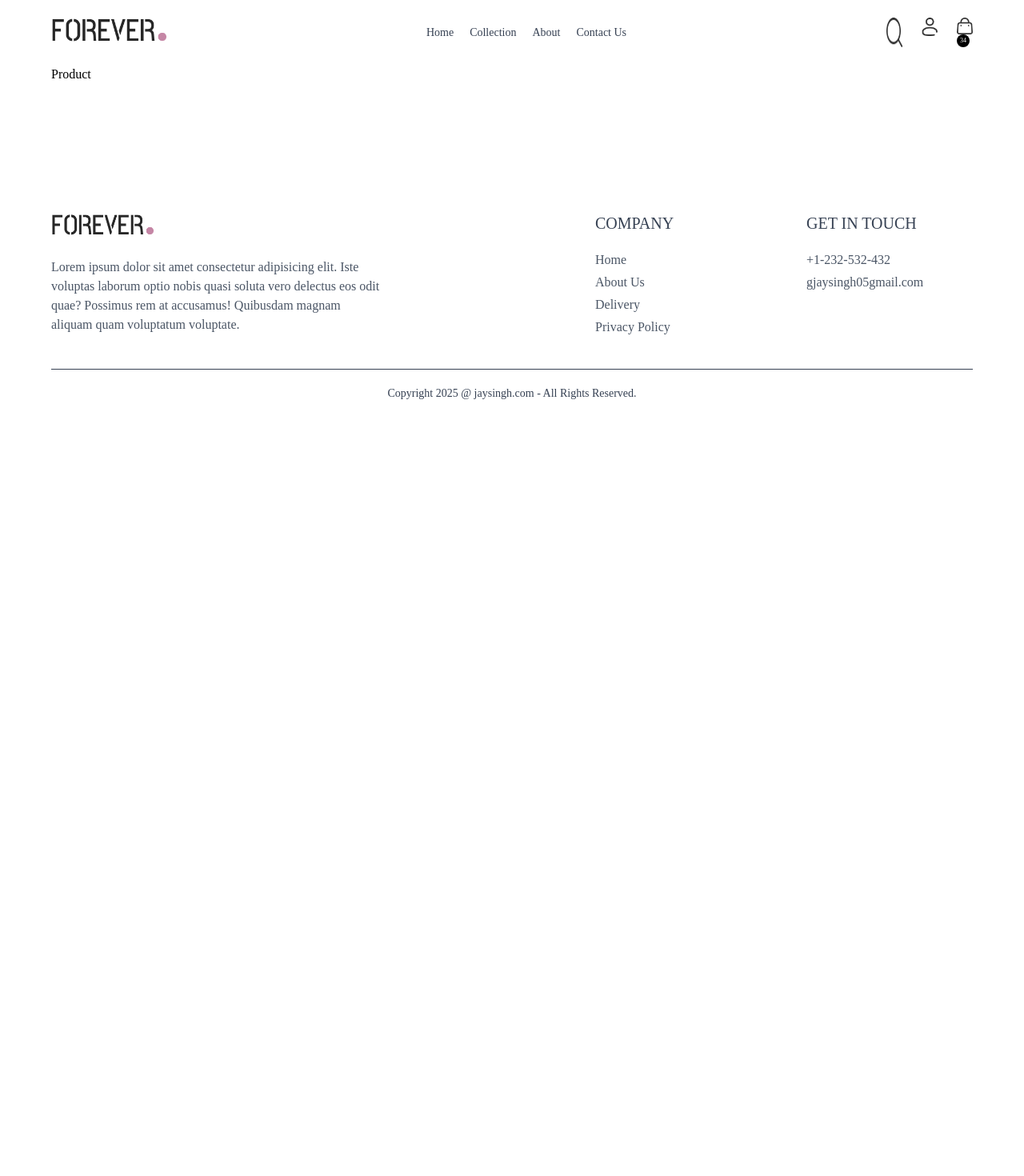
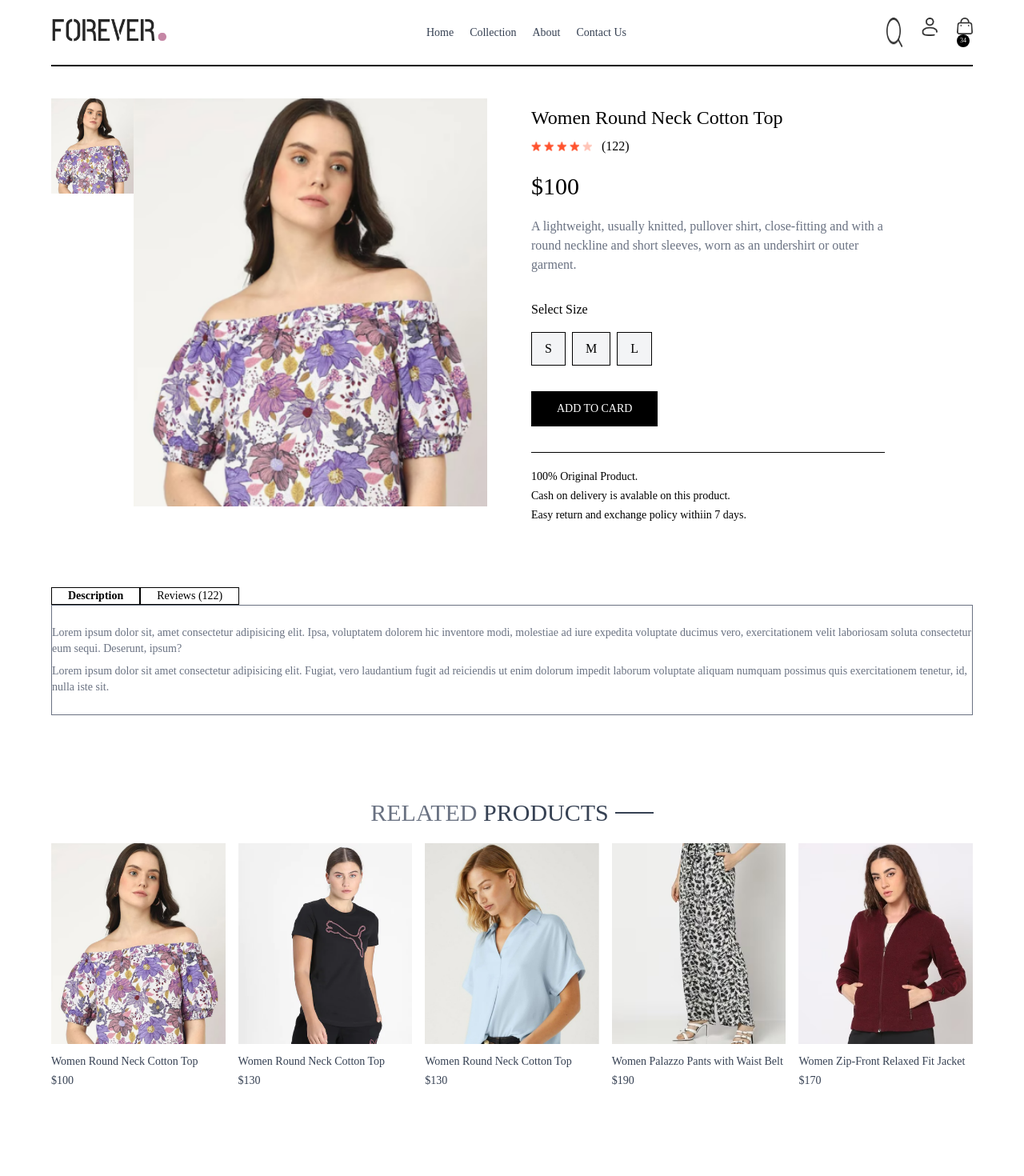
Before and after one commit to Jaysinghgautam/E-ComerceWebsite, a React (Vite) app in the folder Frontend/: page /product/aaaaa in a window 1280 px wide. Shown: the top 1470 px of the page at 80% size. Before the commit the page ends 800 px from the top, so only its background shows below. Built offline with nearby package versions, Linux system fonts and the light colour scheme.

Commit message:
add product page

```diff
--- /dev/null
+++ b/Frontend/src/components/RelatedProducts.jsx
@@ -0,0 +1,51 @@
+ import React, { useContext, useState, useEffect } from "react";
+import { ShopContext } from "../context/ShopContext";
+import Title from "./Title";
+import ProductItem from "./ProductItem";
+
+function RelatedProducts({ category, subcategory }) {
+  const { products } = useContext(ShopContext);
+  const [related, setRelated] = useState([]);
+
+  useEffect(() => {
+    if (products.length > 0) {
+      let productsCopy = products.slice();
+
+      // ✅ filter by category & subcategory
+      productsCopy = productsCopy.filter((item) => item.category === category);
+      productsCopy = productsCopy.filter(
+        (item) => item.subcategory === subcategory
+      );
+
+      // ✅ set state (limit to 5 if you want)
+      setRelated(productsCopy.slice(0, 5));
+    }
+  }, [products, category, subcategory]); // include category & subcategory in deps
+
+  return (
+    <div className="my-24">
+      <div className="text-center text-3xl py-2">
+        <Title text1="RELATED" text2="PRODUCTS" />
+      </div>
+      <div className="grid grid-cols-2 sm:grid-cols-4 lg:grid-cols-5 gap-4 gap-y-2">
+        {related.length > 0 ? (
+          related.map((item) => (
+            <ProductItem
+              key={item._id}
+              id={item._id}
+              name={item.name}
+              price={item.price}
+              image={item.image}
+            />
+          ))
+        ) : (
+          <p className="col-span-full text-center text-gray-500">
+            No related products found.
+          </p>
+        )}
+      </div>
+    </div>
+  );
+}
+
+export default RelatedProducts;
--- a/Frontend/src/index.css
+++ b/Frontend/src/index.css
@@ -13,6 +13,10 @@
    font-family: Outfit;
 }
 
+::-webkit-scrollbar {
+   display: none;
+}
+
 @media(max-width:640px) {
    a.active{
       background-color: black;
--- a/Frontend/src/pages/Collection.jsx
+++ b/Frontend/src/pages/Collection.jsx
@@ -5,7 +5,7 @@ import Title from "../components/Title";
 import ProductItem from "../components/ProductItem";
 
 function Collection() {
-  const { products } = useContext(ShopContext);
+  const { products,search,showSearch } = useContext(ShopContext);
   const [showFilter, setShowFilter] = useState(false);
   const [filterProducts, setFilterProducts] = useState([]);
   const [category, setCategory] = useState([]);
@@ -29,6 +29,10 @@ function Collection() {
 
   const applyFilter = () => {
     let productsCopy = [...products];
+
+    if(showSearch && search) {
+      productsCopy = productsCopy.filter((item)=> item.name.toLowerCase().includes(search.toLowerCase()));
+    }
 
     // ✅ filter by category
     if (category.length > 0) {
@@ -71,7 +75,7 @@ useEffect(() => {
   // Run filter whenever category/subCategory changes
   useEffect(() => {
     applyFilter();
-  }, [category, subCategory, products]);
+  }, [category, subCategory, products,search,showSearch]);
 
   // ✅ initialize products on first render
   // useEffect(() => {
--- a/Frontend/src/pages/Product.jsx
+++ b/Frontend/src/pages/Product.jsx
@@ -1,12 +1,130 @@
-import React from 'react'
+import React, { useState, useContext, useEffect } from "react";
+import { useParams } from "react-router-dom";
+import { ShopContext } from "../context/ShopContext";
+import assets from "../assets/assets";
+import RelatedProducts from "../components/RelatedProducts";
 
 function Product() {
-  return (
-    <div>Product
+  const { productId } = useParams();
+  // console.log(productId);
+  const { products, currency } = useContext(ShopContext);
+  const [productData, setProductData] = useState(false);
+  const [image, setImage] = useState("");
+  const [size, setSize] = useState("");
+
+  const fetchProductData = async () => {
+    products.map((item) => {
+      if (item._id == productId) {
+        setProductData(item);
+        setImage(item.image[0]);
+        console.log(item);
+        return null;
+      }
+    });
+  };
+
+  useEffect(() => {
+    fetchProductData();
+  }, [productId]);
+
+  return productData ? (
+    <div className="border-t-2 pt-10 transition-opacity ease-in duratioin-500 opacity-100">
+      {/* Product Data */}
+      <div className="flex gap-12 sm:gap-12 flex-col sm:flex-row ">
+        {/* Product Images  */}
+        <div className="flex-1 flex flex-col-reversegap-3 sm:flex-row">
+          <div className=" flex sm:flex-col overflow-x-auto sm:overflow-y-scroll justify-between  sm:justify-normal sm:w-[18.7%] w-full ">
+            {productData.image.map((item, index) => (
+              <img
+                onClick={() => setImage(item)}
+                src={item}
+                key={index}
+                className=" w-[24%] sm:w-full sm:mb-3 flex-shrink-0 cursor-pointer "
+                alt=""
+              />
+            ))}
+          </div>
+          <div className="w-full sm:w-[80%] ">
+            <img src={image} className="w-full h-auto" alt="" />
+          </div>
+        </div>
+
+        {/* Product Details */}
+        <div className="flex-1">
+          <h1 className="font-medium text-2xl mt-2">{productData.name}</h1>
+          <div className="flex items-center gap-1 mt-2">
+            <img src={assets.star_icon} alt="" className="w-3 5" />
+            <img src={assets.star_icon} alt="" className="w-3 5" />
+            <img src={assets.star_icon} alt="" className="w-3 5" />
+            <img src={assets.star_icon} alt="" className="w-3 5" />
+            <img src={assets.star_dull_icon} alt="" className="w-3 5" />
+            <p className="pl-2">(122)</p>
+          </div>
+          <p className="mt-5 text-3xl font-medium ">
+            {currency}
+            {productData.price}
+          </p>
+          <p className="mt-5 text-gray-500 md:w-4/5">
+            {" "}
+            {productData.description}{" "}
+          </p>
+          <div className="flex flex-col gap-4 my-8">
+            <p>Select Size</p>
+            <div className="flex gap-2">
+              {productData.sizes.map((item, index) => (
+                <button
+                  onClick={() => setSize(item)}
+                  className={`border py-2 px-4 bg-gray-100 ${
+                    item === size ? "border-orange-500" : ""
+                  }`}
+                  key={index}
+                >
+                  {item}
+                </button>
+              ))}
+            </div>
+          </div>
+          <button className="bg-black text-white px-8 py-3 text-sm active:bg-gray-700 ">
+            ADD TO CARD
+          </button>
+          <hr className="mt-8 sm:w-4/5" />
+          <div className="text-sm gray-500 mt-5 flex flex-col gap-1">
+            <p>100% Original Product.</p>
+            <p>Cash on delivery is avalable on this product.</p>
+            <p>Easy return and exchange policy withiin 7 days.</p>
+          </div>
+        </div>
+      </div>
+      {/* -------------Description & Review Section */}
+      <div className="mt-20">
+        <div className="flex">
+          <b className="border px-5 text-sm">Description</b>
+          <div className="border px-5 text-sm">Reviews (122)</div>
+        </div>
+        <div className="flex flex-col gap-2 border pt-6 py-6 text-sm text-gray-500">
+          <p>
+            Lorem ipsum dolor sit, amet consectetur adipisicing elit. Ipsa,
+            voluptatem dolorem hic inventore modi, molestiae ad iure expedita
+            voluptate ducimus vero, exercitationem velit laboriosam soluta
+            consectetur eum sequi. Deserunt, ipsum?
+          </p>
+          <p>
+            Lorem ipsum dolor sit amet consectetur adipisicing elit. Fugiat,
+            vero laudantium fugit ad reiciendis ut enim dolorum impedit laborum
+            voluptate aliquam numquam possimus quis exercitationem tenetur, id,
+            nulla iste sit.
+          </p>
+        </div>
+      </div>
+
+              {/* -----------discription related product */}
+
+              <RelatedProducts category={productData.category} subcategory={productData.subcategory}/>
 
     </div>
-
-  )
+  ) : (
+    <div className="opacity-0"></div>
+  );
 }
 
-export default Product
+export default Product;
```
